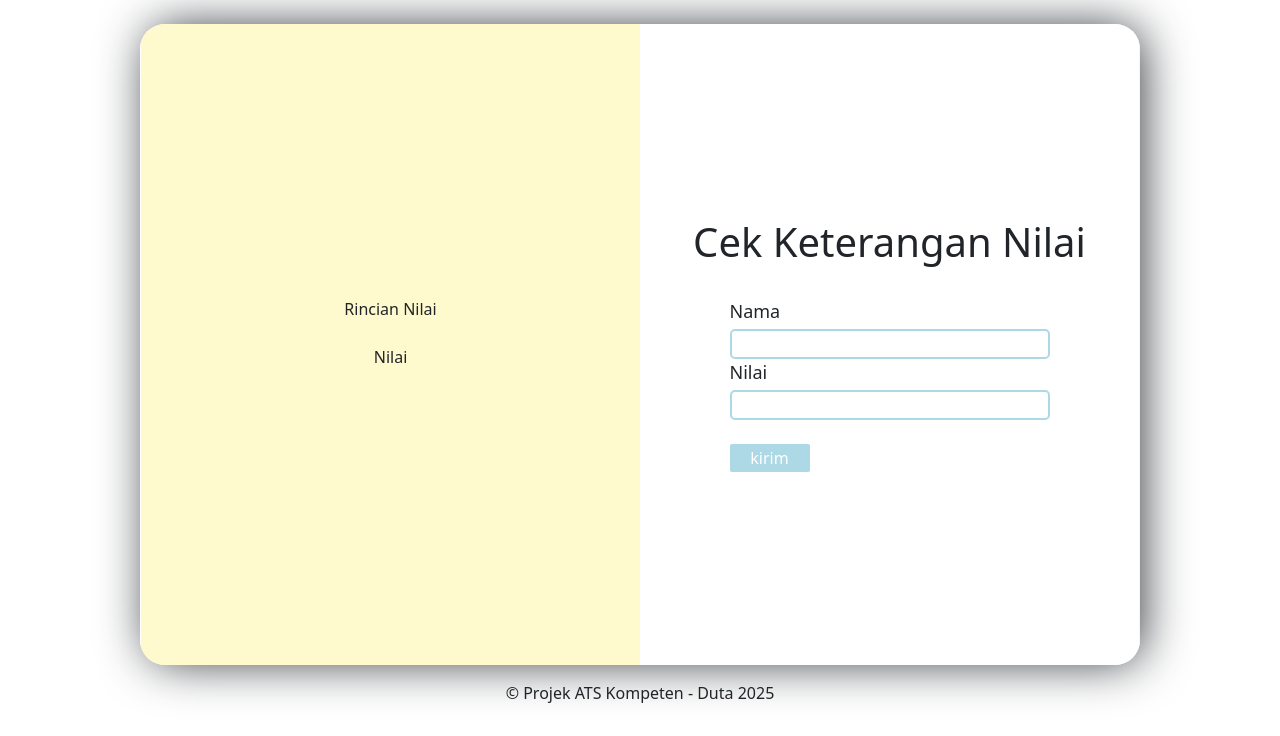
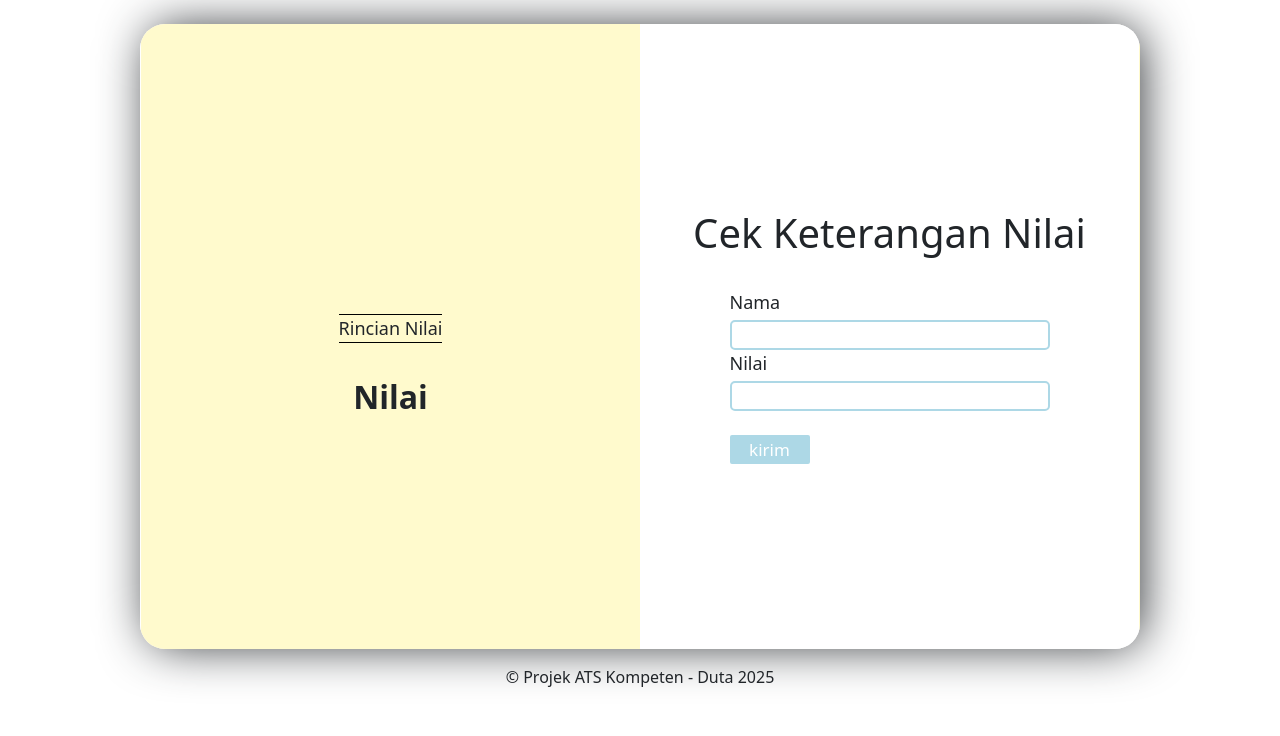
Before and after one commit to dutautes/projek-ats-kompeten, a PHP site: page / in a window 1280 px wide. Shown: the part 64-800 px from the top of the page. Run offline with PHP 8.4, Linux system fonts and the light colour scheme.

Commit message:
new-styling

```diff
--- a/assets/styles/style.css
+++ b/assets/styles/style.css
@@ -24,6 +24,7 @@ main {
     -o-border-radius: 25px;
     background: linear-gradient(to right, #FFFACD 50%, #FFFFFF 50%);
     box-shadow: 5px 0px 50px -5px;
+    margin: 0 1rem;
 }
 
 .container-left,
@@ -34,15 +35,38 @@ main {
     flex-direction: column;
     flex: 1;
     border-radius: 25px;
-    margin: 2rem;
+    margin: 1.5rem;
     width: 100%;
     height: 575px;
+}
+
+h1.nama {
+    margin-top: 3rem;
+    font-size: 2rem;
+}
+
+.result {
+    margin-bottom: 4rem;
+}
+
+.rincian {
+    position: absolute;
+    font-size: 18px;
+    border-top: 1px solid black;
+    border-bottom: 1px solid black;
+}
+
+p.nilai {
+    font-size: 2rem;
+    margin-top: 2rem;
+    font-weight: bold;
 }
 
 .emoticon-k,
 .emoticon-bk {
     width: 100px;
     height: auto;
+    margin-bottom: 2rem;
 }
 
 /* form style */
@@ -73,6 +97,7 @@ form > label {
     color: white;
     border: 2px solid lightblue;
     border-radius: 2px;
+    font-size: 17px;
 }
 
 .submit:hover {
--- a/index.php
+++ b/index.php
@@ -38,7 +38,7 @@
                             $nama = $_POST["nama"];
                             $usia = $_POST["nilai"];
 
-                        if($nilai > 70){
+                        if($nilai >= 70){
                             echo "<img class='emoticon-k' src='assets/images/kompeten-yellow.png' alt='sudah-kompeten'>";
                         }else {
                             echo "<img class='emoticon-bk' src='assets/images/belum-kompeten-blue.png' alt='belum-kompeten'>";
@@ -46,7 +46,7 @@
                     }
                 }
                 ?>
-                <h1>
+                <h1 class="result">
                     <?php
                     if ($_SERVER["REQUEST_METHOD"] == "POST") {
                         $nama = $_POST["nama"];
@@ -56,7 +56,7 @@
                             $nama = $_POST["nama"];
                             $usia = $_POST["nilai"];
 
-                        if($nilai > 70){
+                        if($nilai >= 70){
                             echo "Kompeten";
                         }else {
                             echo "Belum Kompeten";
@@ -66,7 +66,7 @@
                     ?>
                 </h1>
                 <p class="rincian">Rincian Nilai</p>
-                <h1>
+                <h1 class="nama">
                     <?php
                     if ($_SERVER["REQUEST_METHOD"] == "POST") {
                         $nama = $_POST["nama"];
@@ -77,11 +77,11 @@
                             $usia = $_POST["nilai"];
 
                             $nama = $_POST["nama"];
-                            echo "<h2>$nama</h2>";
+                            echo $nama;
                         }}
                     ?>
                 </h1>
-                <p>Nilai</p>
+                <p class="nilai">Nilai</p>
                 <p>
                     <?php
                     if ($_SERVER["REQUEST_METHOD"] == "POST") {
```
